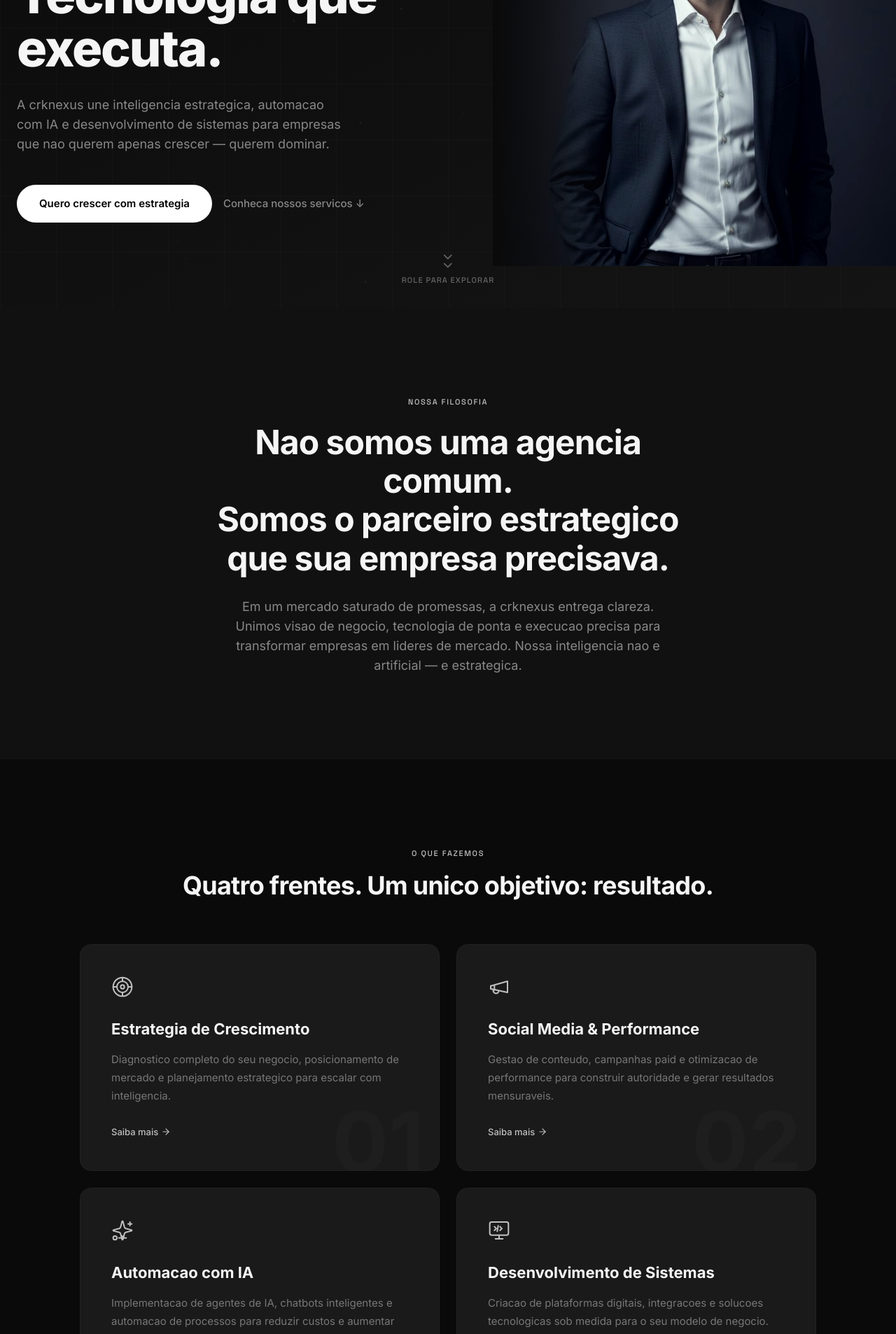
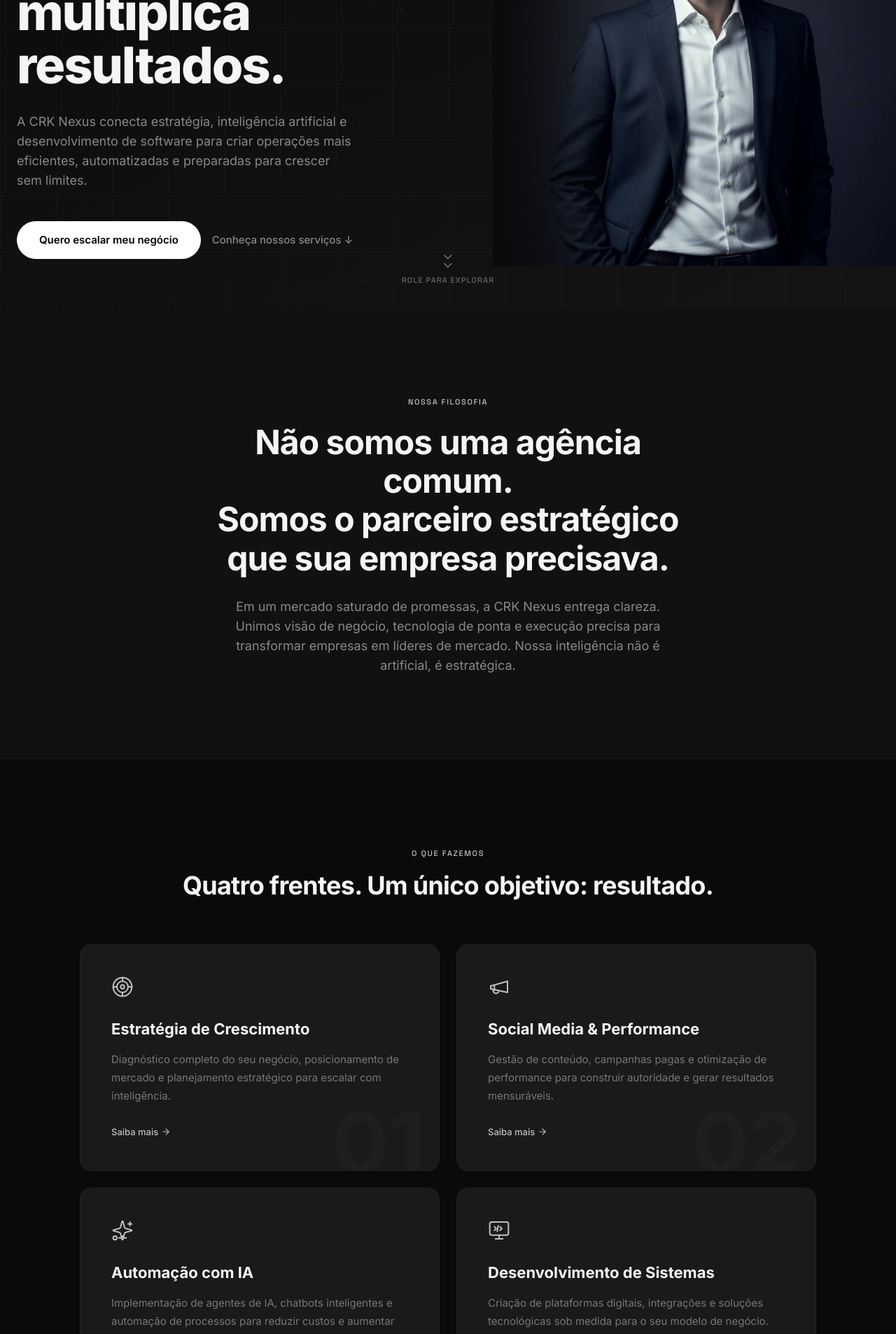
Before and after one commit to j-victor29/SITE-CRK-NEXUS, a React (Vite) app in the folder app/: page / in a window 1280 px wide. Shown: the part 360-2266 px from the top of the page at 70% size. Built offline with nearby package versions, Linux system fonts and the light colour scheme.

Commit message:
feat: add core landing page sections including Process, Services, About, CTA, and Hero components

```diff
--- a/app/src/sections/AboutSection.tsx
+++ b/app/src/sections/AboutSection.tsx
@@ -28,9 +28,9 @@
           transition={{ duration: 0.6, delay: 0.15 }}
           className="font-display font-bold text-[32px] sm:text-[40px] lg:text-[48px] leading-[1.15] tracking-[-0.02em] text-crk-text-primary mt-5"
         >
-          Nao somos uma agencia comum.
+          Não somos uma agência comum.
           <br />
-          Somos o parceiro estrategico que sua empresa precisava.
+          Somos o parceiro estratégico que sua empresa precisava.
         </motion.h2>
 
         <motion.p
@@ -40,10 +40,10 @@
           transition={{ duration: 0.6, delay: 0.3 }}
           className="font-display text-base lg:text-lg leading-[1.8] text-[#888888] max-w-[640px] mx-auto mt-7"
         >
-          Em um mercado saturado de promessas, a crknexus entrega clareza.
-          Unimos visao de negocio, tecnologia de ponta e execucao precisa
-          para transformar empresas em lideres de mercado. Nossa inteligencia
-          nao e artificial — e estrategica.
+          Em um mercado saturado de promessas, a CRK Nexus entrega clareza.
+          Unimos visão de negócio, tecnologia de ponta e execução precisa
+          para transformar empresas em líderes de mercado. Nossa inteligência
+          não é artificial, é estratégica.
         </motion.p>
       </div>
     </section>
--- a/app/src/sections/CtaSection.tsx
+++ b/app/src/sections/CtaSection.tsx
@@ -39,7 +39,7 @@
           transition={{ duration: 0.5, delay: 0.15 }}
           className="font-display font-extrabold text-[32px] sm:text-[42px] lg:text-[52px] leading-[1.1] tracking-[-0.03em] text-crk-text-primary mt-5"
         >
-          Pronto para deixar de competir e comecar a liderar?
+          Pronto para deixar de competir e começar a liderar?
         </motion.h2>
 
         <motion.p
@@ -49,7 +49,7 @@
           transition={{ duration: 0.5, delay: 0.3 }}
           className="font-display text-base lg:text-lg text-[#888888] mt-5"
         >
-          Fale com a crknexus e descubra o que estrategia real pode fazer pelo seu negocio.
+          Fale com a CRK Nexus e descubra o que estrategia real pode fazer pelo seu negocio.
         </motion.p>
 
         <motion.div
@@ -63,7 +63,7 @@
             href="mailto:contato@crknexus.com"
             className="inline-flex items-center py-4.5 px-12 bg-white text-black rounded-btn font-display font-semibold text-base hover:scale-[1.04] hover:shadow-[0_0_32px_rgba(255,255,255,0.2)] transition-all duration-250"
           >
-            Quero uma consultoria estrategica
+            Quero uma consultoria estratégica
           </a>
         </motion.div>
 
@@ -78,7 +78,7 @@
             href="mailto:contato@crknexus.com"
             className="font-display text-sm text-[#888888] hover:text-crk-accent transition-colors duration-200"
           >
-            ou envie uma mensagem →
+            ou envie uma mensagem
           </a>
         </motion.p>
       </div>
--- a/app/src/sections/HeroSection.tsx
+++ b/app/src/sections/HeroSection.tsx
@@ -38,7 +38,7 @@
             transition={{ duration: 0.4, delay: 0.1 }}
             className="font-mono text-[11px] font-medium tracking-[0.15em] uppercase text-crk-accent mb-6"
           >
-            ESTRATEGIA · IA · TECNOLOGIA
+            ESTRATÉGIA · IA · TECNOLOGIA
           </motion.span>
 
           {/* Headline */}
@@ -49,7 +49,7 @@
               animate={{ opacity: 1, y: 0 }}
               transition={{ duration: 0.6, delay: 0.2 }}
             >
-              Estrategia que escala.
+              Estratégia que escala.
             </motion.span>
             <motion.span
               className="block"
@@ -57,7 +57,7 @@
               animate={{ opacity: 1, y: 0 }}
               transition={{ duration: 0.6, delay: 0.4 }}
             >
-              Tecnologia que executa.
+              Tecnologia que multiplica resultados.
             </motion.span>
           </h1>
 
@@ -68,8 +68,8 @@
             transition={{ duration: 0.6, delay: 0.7 }}
             className="font-display text-base lg:text-lg leading-[1.7] text-[#888888] max-w-[480px] mt-7 mb-11"
           >
-            A crknexus une inteligencia estrategica, automacao com IA e desenvolvimento
-            de sistemas para empresas que nao querem apenas crescer — querem dominar.
+            A CRK Nexus conecta estratégia, inteligência artificial e desenvolvimento de software para criar
+            operações mais eficientes, automatizadas e preparadas para crescer sem limites.
           </motion.p>
 
           {/* CTAs */}
@@ -84,7 +84,7 @@
               href="#contato"
               className="inline-flex items-center py-4 px-8 bg-white text-black rounded-btn font-display font-semibold text-[15px] hover:scale-[1.03] hover:shadow-cta-hover transition-all duration-250"
             >
-              Quero crescer com estrategia
+              Quero escalar meu negócio
             </a>
 
             {/* Secondary CTA */}
@@ -93,7 +93,7 @@
               className="inline-flex items-center font-display font-medium text-[15px] text-[#888888] hover:text-crk-accent transition-colors duration-200 group"
             >
               <span className="relative">
-                Conheca nossos servicos
+                Conheça nossos serviços
                 <span className="absolute bottom-0 left-0 w-0 h-[1px] bg-crk-accent group-hover:w-full transition-all duration-300" />
               </span>
               <span className="ml-1 group-hover:translate-y-0.5 transition-transform duration-200">↓</span>
--- a/app/src/sections/ProcessSection.tsx
+++ b/app/src/sections/ProcessSection.tsx
@@ -11,28 +11,28 @@
 const steps: ProcessStepData[] = [
   {
     number: '1',
-    title: 'Diagnostico',
-    description: 'Mapeamento completo do cenario atual, dores e oportunidades.',
+    title: 'Diagnóstico',
+    description: 'Mapeamento completo do cenário atual, dores e oportunidades.',
   },
   {
     number: '2',
-    title: 'Estrategia',
-    description: 'Definicao de objetivos, KPIs e plano de acao personalizado.',
+    title: 'Estratégia',
+    description: 'Definição de objetivos, KPIs e plano de ação personalizado.',
   },
   {
     number: '3',
-    title: 'Execucao',
-    description: 'Implementacao agil com foco em resultados de curto prazo.',
+    title: 'Execução',
+    description: 'Implementação ágil com foco em resultados de curto prazo.',
   },
   {
     number: '4',
-    title: 'Otimizacao',
-    description: 'Analise continua de dados e ajustes para maximizar performance.',
+    title: 'Otimização',
+    description: 'Análise contínua de dados e ajustes para maximizar performance.',
   },
   {
     number: '5',
     title: 'Escala',
-    description: 'Amplificacao do que funciona para crescimento sustentavel.',
+    description: 'Amplificação do que funciona para crescimento sustentável.',
   },
 ];
 
@@ -103,7 +103,7 @@
             transition={{ duration: 0.5, delay: 0.15 }}
             className="font-display font-bold text-[28px] sm:text-[32px] lg:text-4xl text-crk-text-primary mt-4"
           >
-            Do diagnostico a performance.
+            Do diagnóstico à performance.
           </motion.h2>
           <motion.p
             initial={{ opacity: 0, y: 20 }}
@@ -112,7 +112,7 @@
             transition={{ duration: 0.5, delay: 0.3 }}
             className="font-display text-base text-[#888888] mt-3"
           >
-            Cada etapa e intencional. Nenhum recurso e desperdicado.
+            Cada etapa é intencional. Nenhum recurso é desperdiçado.
           </motion.p>
         </div>
 
--- a/app/src/sections/ServicesSection.tsx
+++ b/app/src/sections/ServicesSection.tsx
@@ -50,33 +50,33 @@
 const services = [
   {
     number: '01',
-    title: 'Estrategia de Crescimento',
-    description: 'Diagnostico completo do seu negocio, posicionamento de mercado e planejamento estrategico para escalar com inteligencia.',
+    title: 'Estratégia de Crescimento',
+    description: 'Diagnóstico completo do seu negócio, posicionamento de mercado e planejamento estratégico para escalar com inteligência.',
     icon: <StrategyIcon />,
   },
   {
     number: '02',
     title: 'Social Media & Performance',
-    description: 'Gestao de conteudo, campanhas paid e otimizacao de performance para construir autoridade e gerar resultados mensuraveis.',
+    description: 'Gestão de conteúdo, campanhas pagas e otimização de performance para construir autoridade e gerar resultados mensuráveis.',
     icon: <SocialMediaIcon />,
   },
   {
     number: '03',
-    title: 'Automacao com IA',
-    description: 'Implementacao de agentes de IA, chatbots inteligentes e automacao de processos para reduzir custos e aumentar produtividade.',
+    title: 'Automação com IA',
+    description: 'Implementação de agentes de IA, chatbots inteligentes e automação de processos para reduzir custos e aumentar produtividade.',
     icon: <AutomationIcon />,
   },
   {
     number: '04',
     title: 'Desenvolvimento de Sistemas',
-    description: 'Criacao de plataformas digitais, integracoes e solucoes tecnologicas sob medida para o seu modelo de negocio.',
+    description: 'Criação de plataformas digitais, integrações e soluções tecnológicas sob medida para o seu modelo de negócio.',
     icon: <DevIcon />,
   },
 ];
 
 const ServicesSection: React.FC = () => {
   return (
-    <section id="servicos" className="bg-crk-bg py-[120px]">
+    <section id="serviços" className="bg-crk-bg py-[120px]">
       <div className="max-w-[1100px] mx-auto px-6">
         {/* Header */}
         <div className="text-center mb-16">
@@ -95,7 +95,7 @@
             transition={{ duration: 0.5, delay: 0.15 }}
             className="font-display font-bold text-[28px] sm:text-[32px] lg:text-4xl leading-[1.2] tracking-[-0.02em] text-crk-text-primary mt-4"
           >
-            Quatro frentes. Um unico objetivo: resultado.
+            Quatro frentes. Um único objetivo: resultado.
           </motion.h2>
         </div>
 
```
